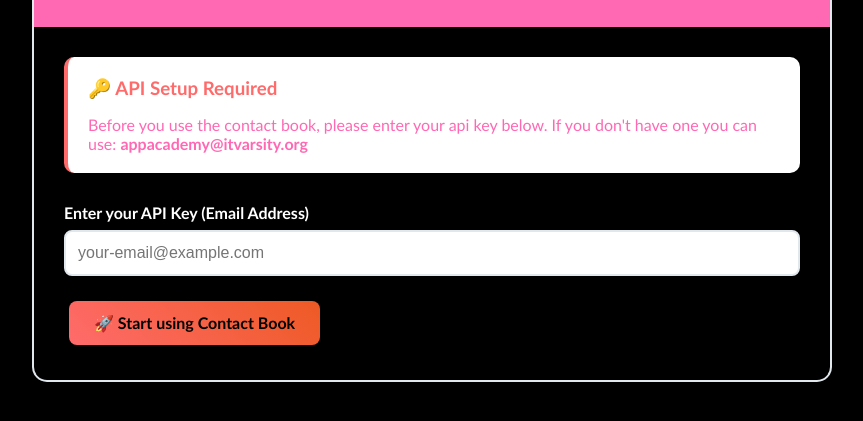
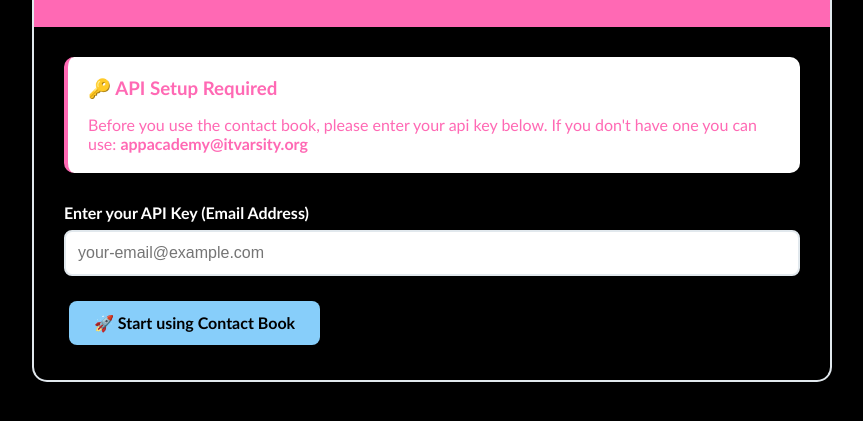
Before and after one commit to LinInTech/Contact-Book, a plain HTML site: page index.html in a window 1280 px wide. Shown: the part 135-556 px from the top of the page, without its empty margins (208-1071 px from the left). Drawn offline with Linux system fonts and the light colour scheme.

Commit message:
style updated

```diff
--- a/style.css
+++ b/style.css
@@ -48,11 +48,11 @@ body {
     border-radius: 10px;
     padding: 20px;
     margin-bottom: 30px;
-    border-left: 4px solid #ff6b6b;
+    border-left: 4px solid hotpink;
 }
 
 .api-setup h3 {
-    color: #ff6b6b;
+    color: hotpink;
     margin-bottom: 15px;
 }
 
@@ -85,7 +85,7 @@ body {
 }
 
 .btn {
-    background: linear-gradient(45deg, #ff6b6b, #ee5a24);
+    background: lightskyblue;
     font-family: 'Gill Sans', 'Gill Sans MT', Calibri, 'Trebuchet MS', sans-serif;
     color: black;
     border: none;
```
